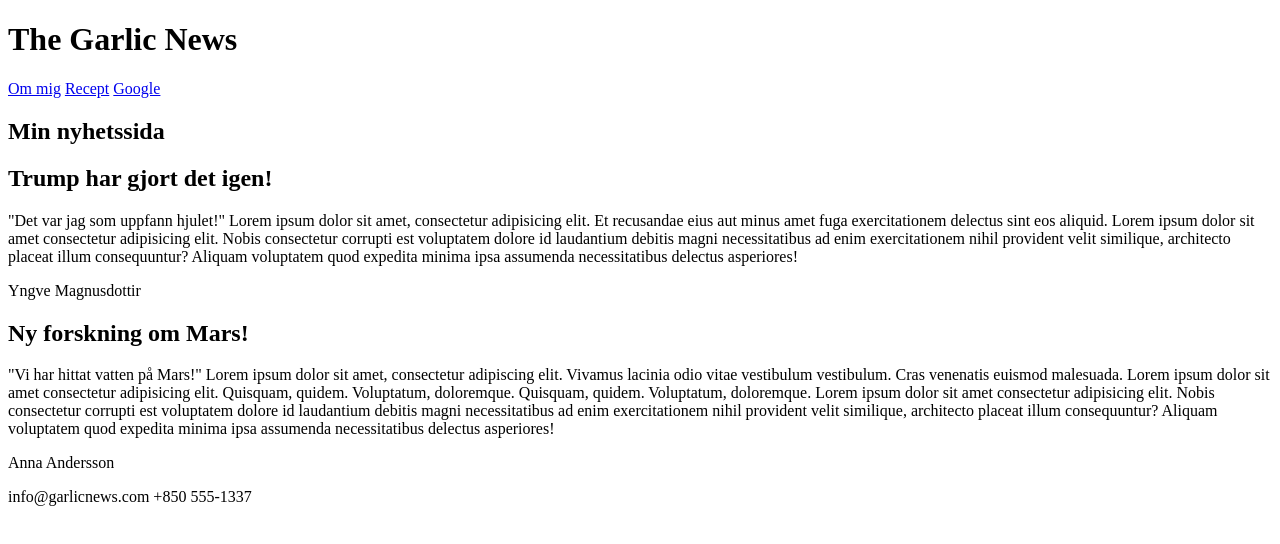
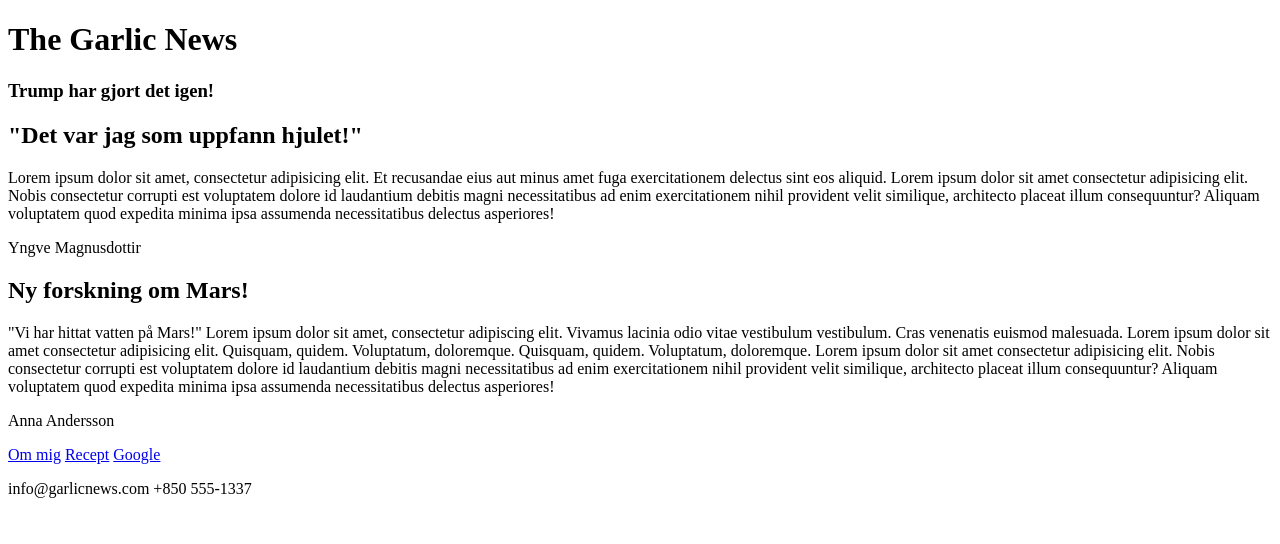
Before and after one commit to Ler98/super-duper-octo-giggle, a plain HTML site: page index.html in a window 1280 px wide. Drawn offline with Linux system fonts and the light colour scheme.

Commit message:
Update index.html

```diff
--- a/index.html
+++ b/index.html
@@ -10,23 +10,24 @@
 <header>
     <h1>The Garlic News</h1>
 </header>
-    <nav>
-        <a href="about.html">Om mig</a>
-        <a href="recipes/Salmon.html">Recept</a>
-        <a href =https://www.google.com>Google</a>
-    <h1>Min nyhetssida</h1>
-    <h2>Trump har gjort det igen!</h2>
-    <p>"Det var jag som uppfann hjulet!" Lorem ipsum dolor sit amet, consectetur adipisicing elit.
+    <section>
+        <article>
+        <h1>Trump har gjort det igen!</h1>
+        <h2>"Det var jag som uppfann hjulet!"</h2>
+        <p>Lorem ipsum dolor sit amet, consectetur adipisicing elit.
         Et recusandae eius aut minus amet fuga exercitationem delectus sint eos aliquid.
-
         Lorem ipsum dolor sit amet consectetur adipisicing elit.
         Nobis consectetur corrupti est voluptatem dolore id laudantium debitis magni
         necessitatibus ad enim exercitationem nihil provident velit similique,
         architecto placeat illum consequuntur? Aliquam voluptatem quod expedita
         minima ipsa assumenda necessitatibus delectus asperiores!</p>
         <p>Yngve Magnusdottir</p>
-    <h2>Ny forskning om Mars!</h2>
-    <p>"Vi har hittat vatten på Mars!" Lorem ipsum dolor sit amet, consectetur adipiscing elit.
+        </article>
+    </section>
+    <section>
+        <article>
+        <h2>Ny forskning om Mars!</h2>
+        <p>"Vi har hittat vatten på Mars!" Lorem ipsum dolor sit amet, consectetur adipiscing elit.
         Vivamus lacinia odio vitae vestibulum vestibulum. Cras venenatis euismod malesuada.
 
         Lorem ipsum dolor sit amet consectetur adipisicing elit.
@@ -38,6 +39,13 @@
         architecto placeat illum consequuntur? Aliquam voluptatem quod expedita
         minima ipsa assumenda necessitatibus delectus asperiores!</p>
         <p>Anna Andersson</p>
+        </article>
+    </section>
+    <section>
+        <a href="about.html">Om mig</a>
+        <a href="recipes/Salmon.html">Recept</a>
+        <a href =https://www.google.com>Google</a>
+    </section>
 <footer>
     <p>info@garlicnews.com
         +850 555-1337</p>
```
